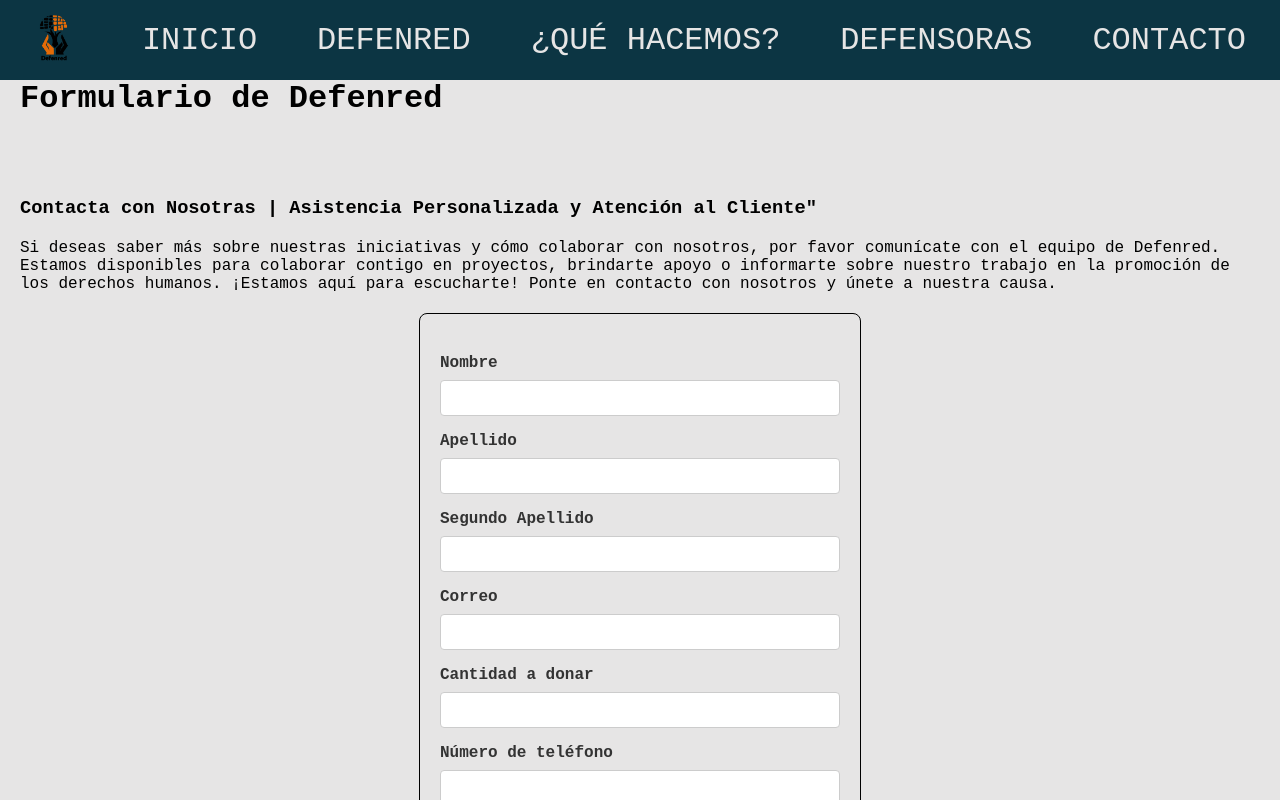
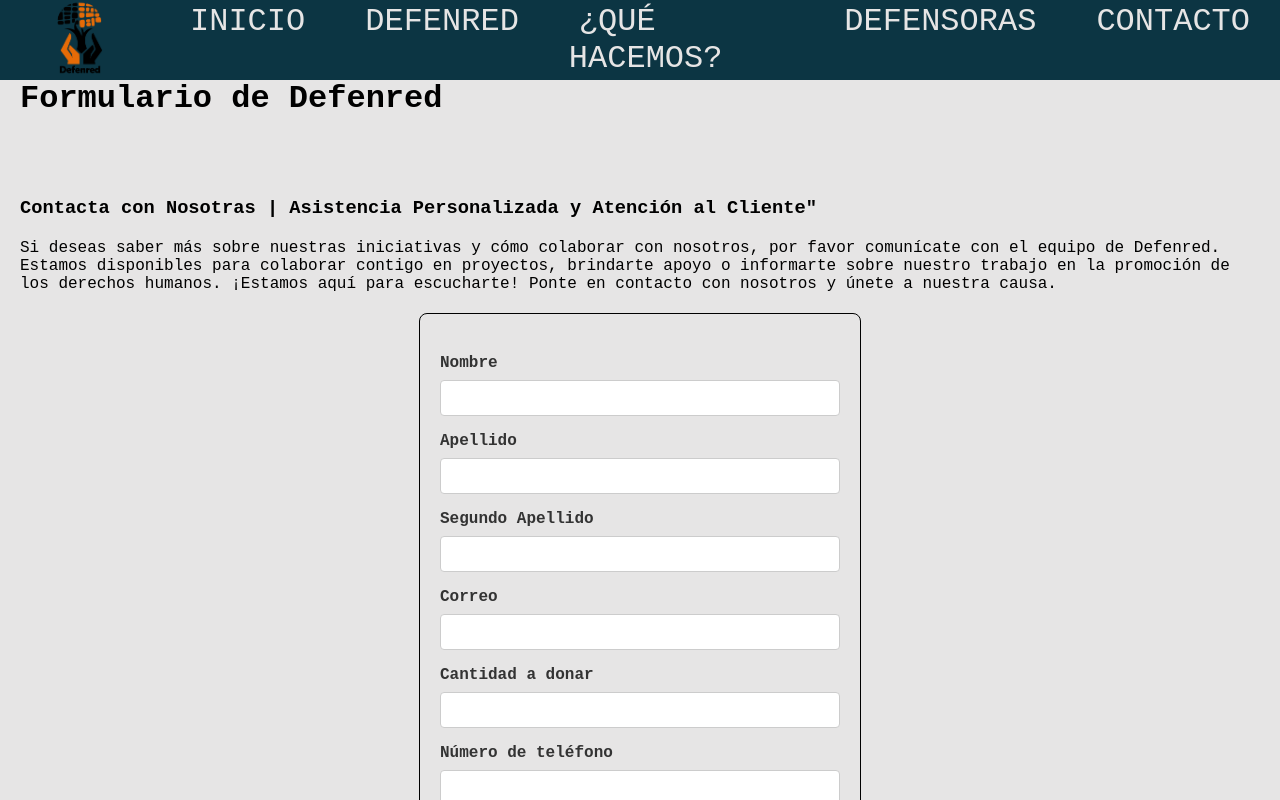
Before and after one commit to InkCapac/DANI_NODE, a React (Vite) app in the folder DEFENRED/: page /contacto in a window 1280 px wide. Shown: the top 800 px of the page. Built offline with nearby package versions, Linux system fonts and the light colour scheme.

Commit message:
Ajustar el ancho de la imagen del logo en la barra de navegación

```diff
--- a/DEFENRED/src/componentes/css/Navtab.css
+++ b/DEFENRED/src/componentes/css/Navtab.css
@@ -63,6 +63,6 @@
     pointer-events: none;
   }
   .logo-nav img {
-    width: 100px;
+    width: 160px;
     height: auto;
   }
```
